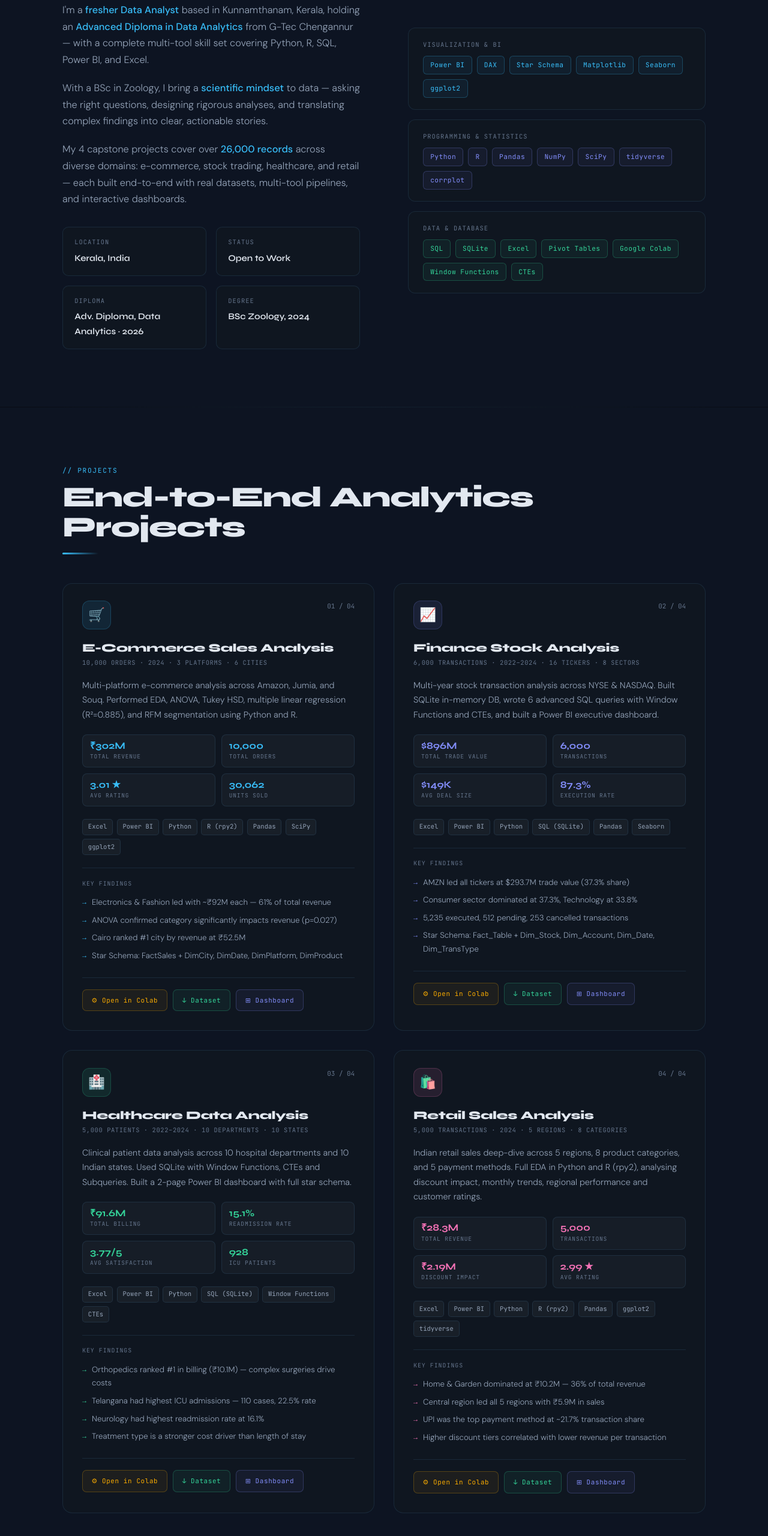
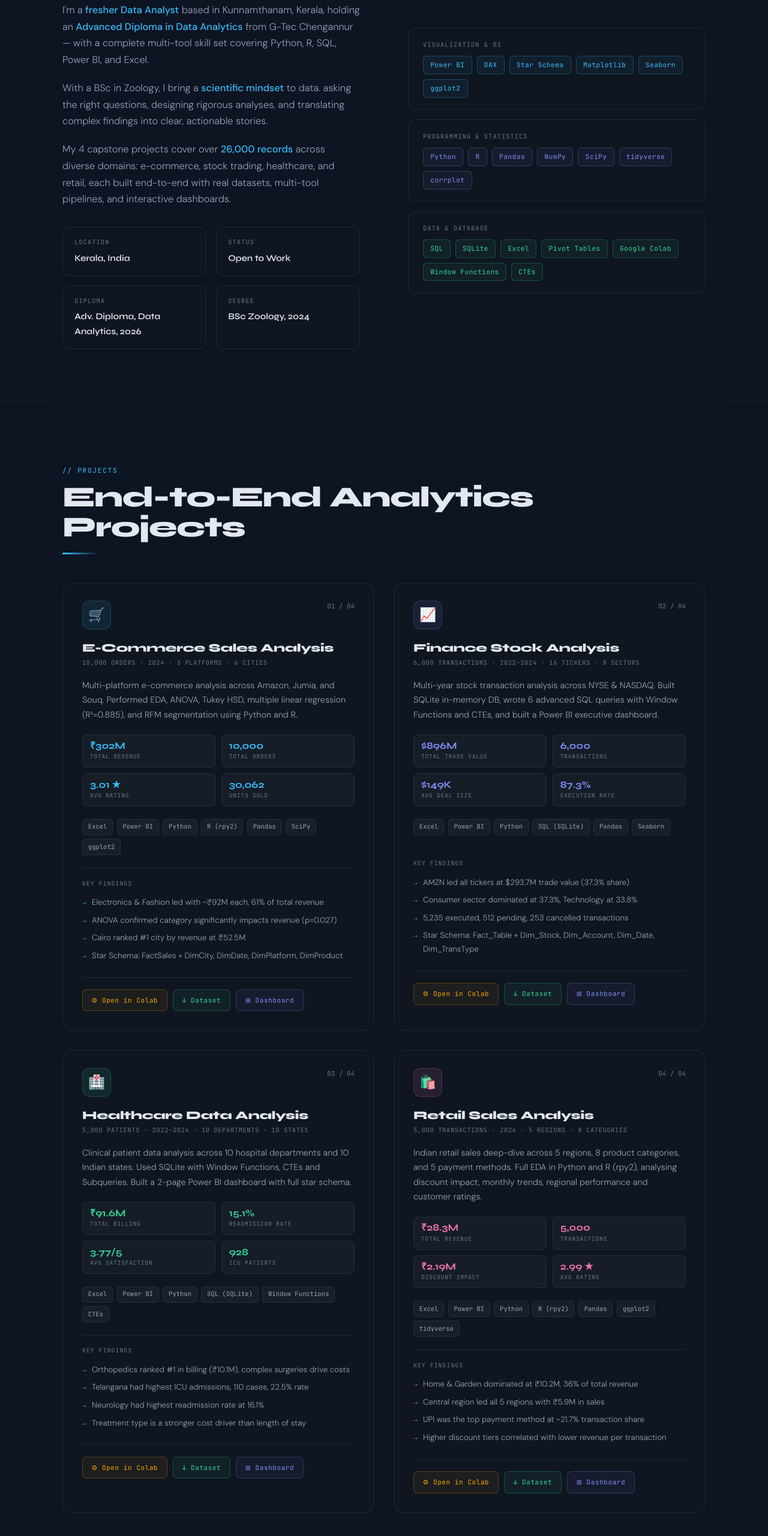
Before and after one commit to athinmk/data-analytics-portfolio, a plain HTML site: page index.html in a window 1280 px wide. Shown: the part 1140-3700 px from the top of the page at 60% size. Drawn offline with Linux system fonts and the light colour scheme.

Commit message:
Update index.html

```diff
--- a/index.html
+++ b/index.html
@@ -283,12 +283,12 @@
         <h2 class="section-title">Data Enthusiast<br>from Kerala</h2>
         <div class="section-line"></div>
         <p>I'm a <strong>fresher Data Analyst</strong> based in Kunnamthanam, Kerala, holding an <strong>Advanced Diploma in Data Analytics</strong> from G-Tec Chengannur — with a complete multi-tool skill set covering Python, R, SQL, Power BI, and Excel.</p>
-        <p>With a BSc in Zoology, I bring a <strong>scientific mindset</strong> to data — asking the right questions, designing rigorous analyses, and translating complex findings into clear, actionable stories.</p>
-        <p>My 4 capstone projects cover over <strong>26,000 records</strong> across diverse domains: e-commerce, stock trading, healthcare, and retail — each built end-to-end with real datasets, multi-tool pipelines, and interactive dashboards.</p>
+        <p>With a BSc in Zoology, I bring a <strong>scientific mindset</strong> to data. asking the right questions, designing rigorous analyses, and translating complex findings into clear, actionable stories.</p>
+        <p>My 4 capstone projects cover over <strong>26,000 records</strong> across diverse domains: e-commerce, stock trading, healthcare, and retail, each built end-to-end with real datasets, multi-tool pipelines, and interactive dashboards.</p>
         <div class="about-info-grid">
           <div class="about-info-item"><div class="about-info-label">Location</div><div class="about-info-value">Kerala, India</div></div>
           <div class="about-info-item"><div class="about-info-label">Status</div><div class="about-info-value">Open to Work</div></div>
-          <div class="about-info-item"><div class="about-info-label">Diploma</div><div class="about-info-value">Adv. Diploma, Data Analytics · 2026</div></div>
+          <div class="about-info-item"><div class="about-info-label">Diploma</div><div class="about-info-value">Adv. Diploma, Data Analytics, 2026</div></div>
           <div class="about-info-item"><div class="about-info-label">Degree</div><div class="about-info-value">BSc Zoology, 2024</div></div>
         </div>
       </div>
@@ -347,7 +347,7 @@
           <div class="project-insights">
             <div class="project-insights-title">Key Findings</div>
             <ul class="insight-list">
-              <li>Electronics & Fashion led with ~₹92M each — 61% of total revenue</li>
+              <li>Electronics & Fashion led with ~₹92M each, 61% of total revenue</li>
               <li>ANOVA confirmed category significantly impacts revenue (p=0.027)</li>
               <li>Cairo ranked #1 city by revenue at ₹52.5M</li>
               <li>Star Schema: FactSales + DimCity, DimDate, DimPlatform, DimProduct</li>
@@ -419,8 +419,8 @@
           <div class="project-insights">
             <div class="project-insights-title">Key Findings</div>
             <ul class="insight-list">
-              <li>Orthopedics ranked #1 in billing (₹10.1M) — complex surgeries drive costs</li>
-              <li>Telangana had highest ICU admissions — 110 cases, 22.5% rate</li>
+              <li>Orthopedics ranked #1 in billing (₹10.1M), complex surgeries drive costs</li>
+              <li>Telangana had highest ICU admissions, 110 cases, 22.5% rate</li>
               <li>Neurology had highest readmission rate at 16.1%</li>
               <li>Treatment type is a stronger cost driver than length of stay</li>
             </ul>
@@ -455,7 +455,7 @@
           <div class="project-insights">
             <div class="project-insights-title">Key Findings</div>
             <ul class="insight-list">
-              <li>Home & Garden dominated at ₹10.2M — 36% of total revenue</li>
+              <li>Home & Garden dominated at ₹10.2M, 36% of total revenue</li>
               <li>Central region led all 5 regions with ₹5.9M in sales</li>
               <li>UPI was the top payment method at ~21.7% transaction share</li>
               <li>Higher discount tiers correlated with lower revenue per transaction</li>
@@ -533,7 +533,7 @@
           <div class="cert-title">Data Analytics Simulation</div>
           <div class="cert-issuer-blue">Deloitte Australia · Forage</div>
           <div class="cert-year">COMPLETED · 2026</div>
-          <p class="cert-desc">Completed a job simulation involving data analysis and forensic technology — created a data dashboard using Tableau and used Excel to classify data and draw business conclusions.</p>
+          <p class="cert-desc">Completed a job simulation involving data analysis and forensic technology, created a data dashboard using Tableau and used Excel to classify data and draw business conclusions.</p>
           <div class="cert-link-hint">↗ View Certificate</div>
         </div>
       </a>
@@ -544,7 +544,7 @@
           <div class="cert-title">Technology Simulation</div>
           <div class="cert-issuer-purple">Deloitte Australia · Forage</div>
           <div class="cert-year">COMPLETED · 2026</div>
-          <p class="cert-desc">Completed a job simulation involving development and coding — wrote a proposal for creating a dashboard as part of the technology consulting workflow.</p>
+          <p class="cert-desc">Completed a job simulation involving development and coding, wrote a proposal for creating a dashboard as part of the technology consulting workflow.</p>
           <div class="cert-link-hint">↗ View Certificate</div>
         </div>
       </a>
@@ -555,7 +555,7 @@
           <div class="cert-title">GenAI Powered Data Analytics</div>
           <div class="cert-issuer-orange">Tata iQ · Forage</div>
           <div class="cert-year">COMPLETED · 2026</div>
-          <p class="cert-desc">Completed a job simulation involving AI-powered data analytics and strategy for Tata iQ's Financial Services team — conducted EDA using GenAI tools to assess data quality and identify risk indicators, proposed a no-code predictive modeling framework to assess customer delinquency risk, and designed an AI-driven collections strategy incorporating agentic AI, ethical AI principles, and regulatory compliance.</p>
+          <p class="cert-desc">Completed a job simulation involving AI-powered data analytics and strategy for Tata iQ's Financial Services team, conducted EDA using GenAI tools to assess data quality and identify risk indicators, proposed a no-code predictive modeling framework to assess customer delinquency risk, and designed an AI-driven collections strategy incorporating agentic AI, ethical AI principles, and regulatory compliance.</p>
           <div class="cert-link-hint">↗ View Certificate</div>
         </div>
       </a>
@@ -574,7 +574,7 @@
         <h2 class="section-title">Let's Work<br>Together</h2>
         <div class="section-line"></div>
         <div class="available-badge">Open to Opportunities</div>
-        <p>I'm actively looking for Data Analyst roles where I can contribute real insights and grow alongside a strong team. Whether it's a full-time position, internship, or freelance project — I'd love to hear from you.</p>
+        <p>I'm actively looking for Data Analyst roles where I can contribute real insights and grow alongside a strong team. Whether it's a full-time position, internship, or freelance project, I'd love to hear from you.</p>
         <p>Reach out via email or connect on LinkedIn. I typically respond within 24 hours.</p>
       </div>
       <div class="contact-links reveal">
```
